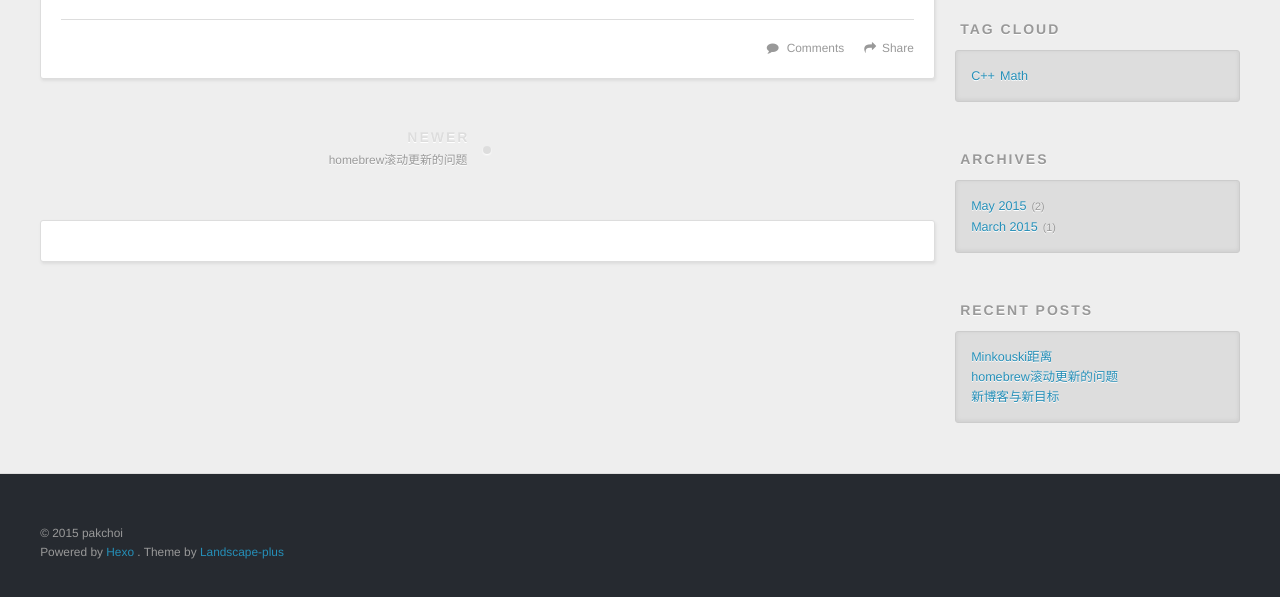
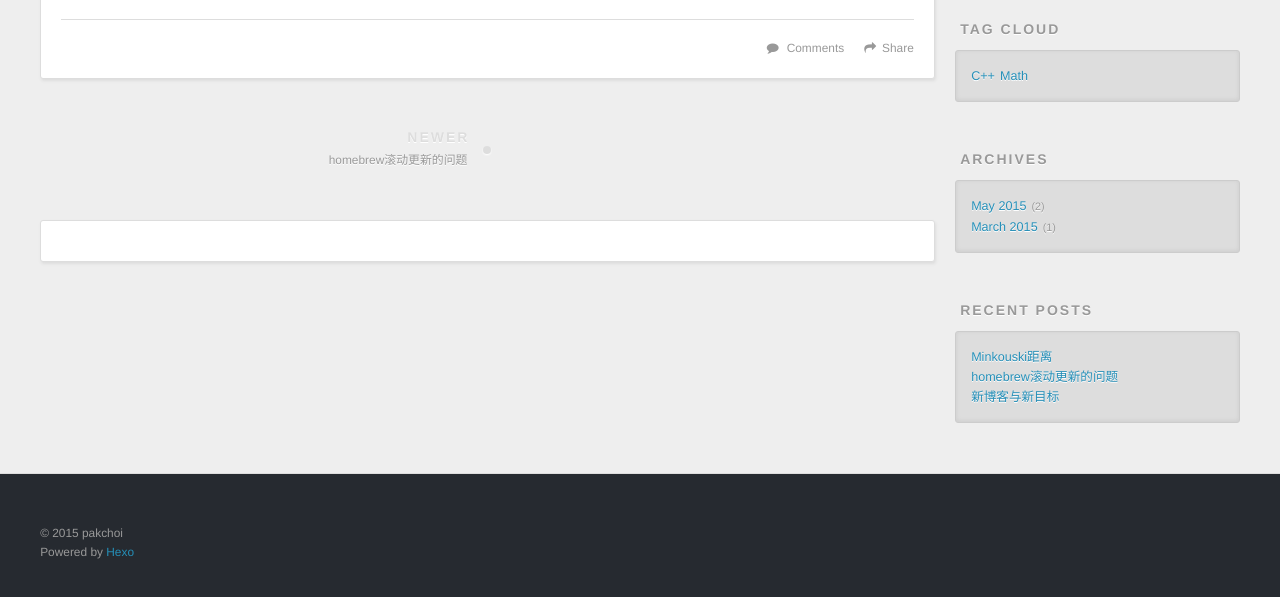
Before and after one commit to pakchoi/pakchoi.github.io, a plain HTML site: page 2015/03/11/新博客与新目标/index.html in a window 1280 px wide. Shown: the part 479-1076 px from the top of the page. Drawn offline with nearby package versions, Linux system fonts and the light colour scheme; some packages are replaced by stand-ins of ours; a script that the page names is missing.

Commit message:
Site updated: 2015-05-16 19:40:52

```diff
--- a/2015/03/11/新博客与新目标/index.html
+++ b/2015/03/11/新博客与新目标/index.html
@@ -211,11 +211,10 @@ ga('send', 'pageview');
     <div id="footer-info" class="inner">
       &copy; 2015 pakchoi<br>
       Powered by <a href="http://hexo.io/" target="_blank">Hexo</a>
-      .
-      Theme by <a href="https://github.com/xiangming/landscape-plus" target="_blank">Landscape-plus</a>
     </div>
   </div>
 </footer>
+
   </div>
   <nav id="mobile-nav">
 
```
Also changed, not shown: 2015/05/08/homebrew滚动更新的问题/index.html (+1 -2 lines), 2015/05/14/Minkouski距离/index.html (+1 -2 lines), AboutMe/index.html (+1 -2 lines), archives/2015/03/index.html (+1 -2 lines), archives/2015/05/index.html (+1 -2 lines), archives/2015/index.html (+1 -2 lines), archives/index.html (+1 -2 lines), index.html (+1 -2 lines), tags/C/index.html (+1 -2 lines), tags/Math/index.html (+1 -2 lines).
